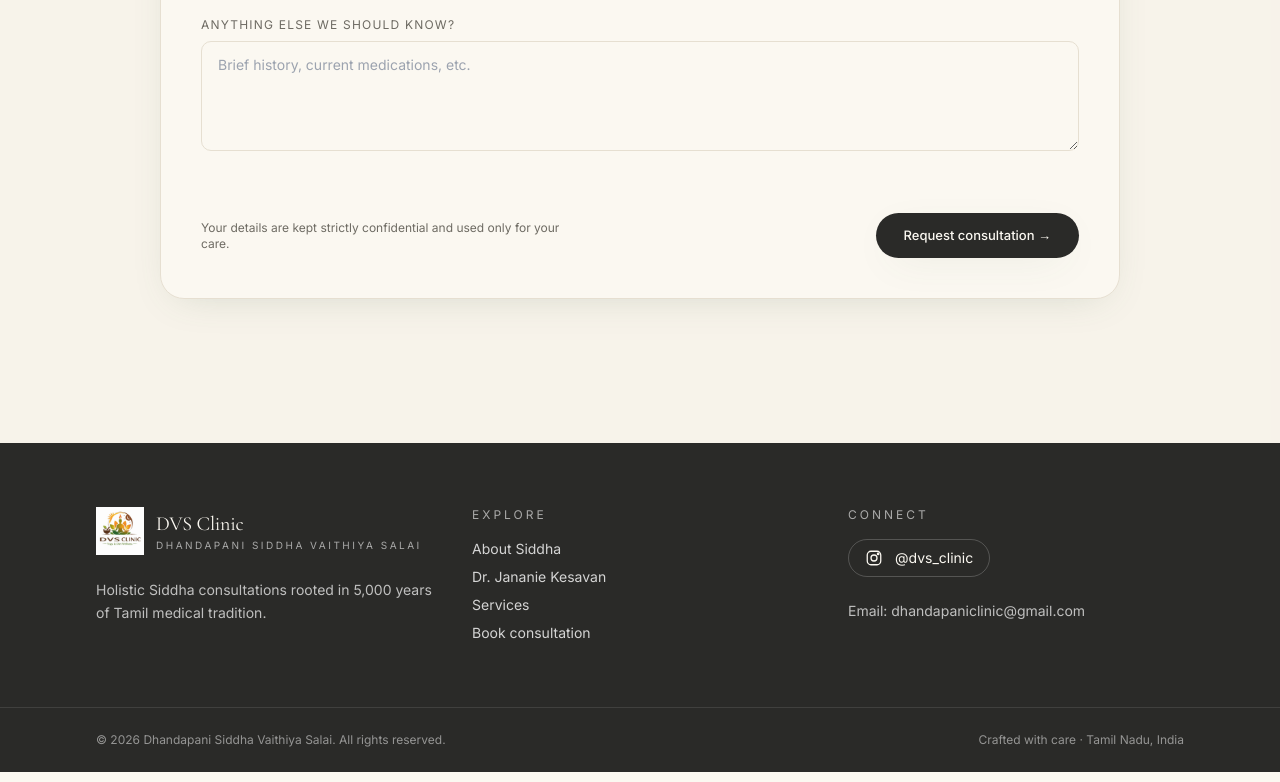
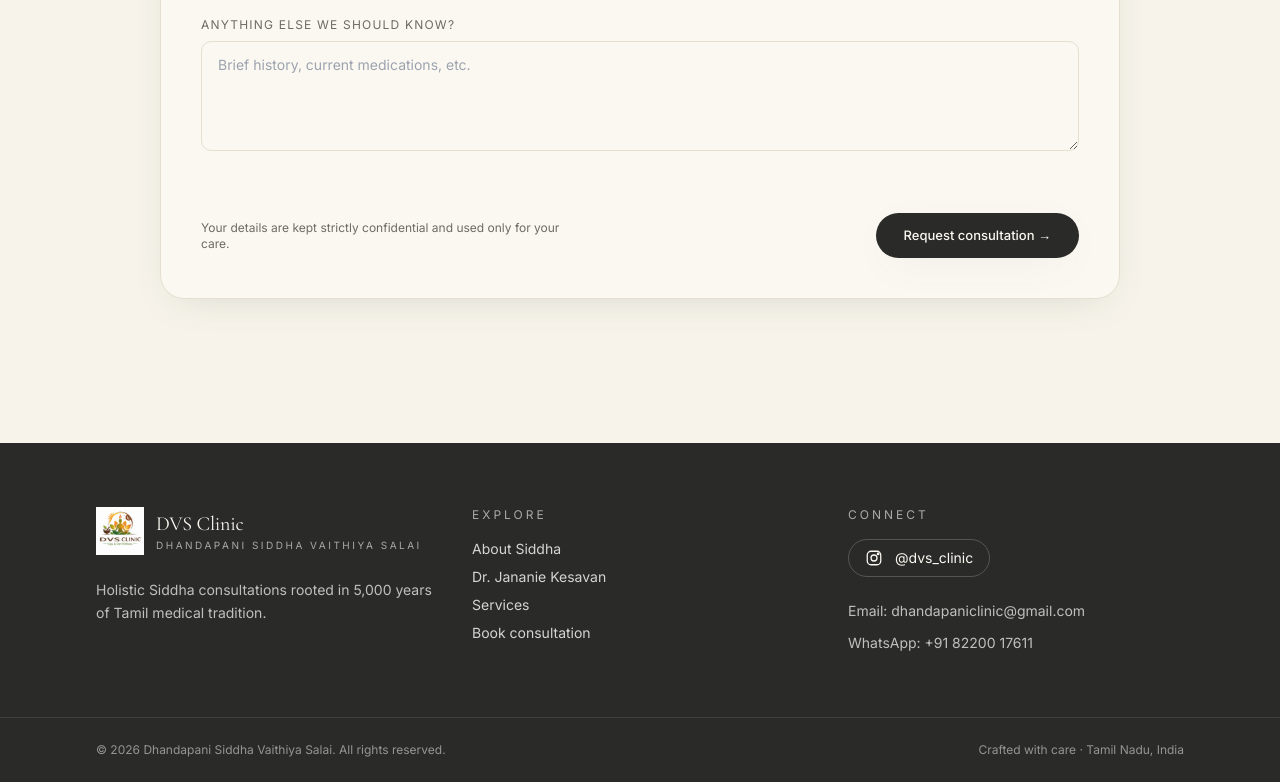
Before and after one commit to abitha000/dvs, a website: page index.html in a window 1280 px wide. Shown: the part 4071-4853 px from the top of the page. Drawn offline with nearby package versions, Linux system fonts and the light colour scheme.

Commit message:
Update index.html

```diff
--- a/index.html
+++ b/index.html
@@ -389,6 +389,17 @@
           dhandapaniclinic@gmail.com
         </a>
       </p>
+      <p class="mt-3 text-sm text-white/70">
+  WhatsApp:
+  <a
+    class="hover:text-white"
+    href="https://wa.me/918220017611"
+    target="_blank"
+    rel="noopener noreferrer"
+  >
+    +91 82200 17611
+  </a>
+      </p>
     </div>
 
   </div>
```
